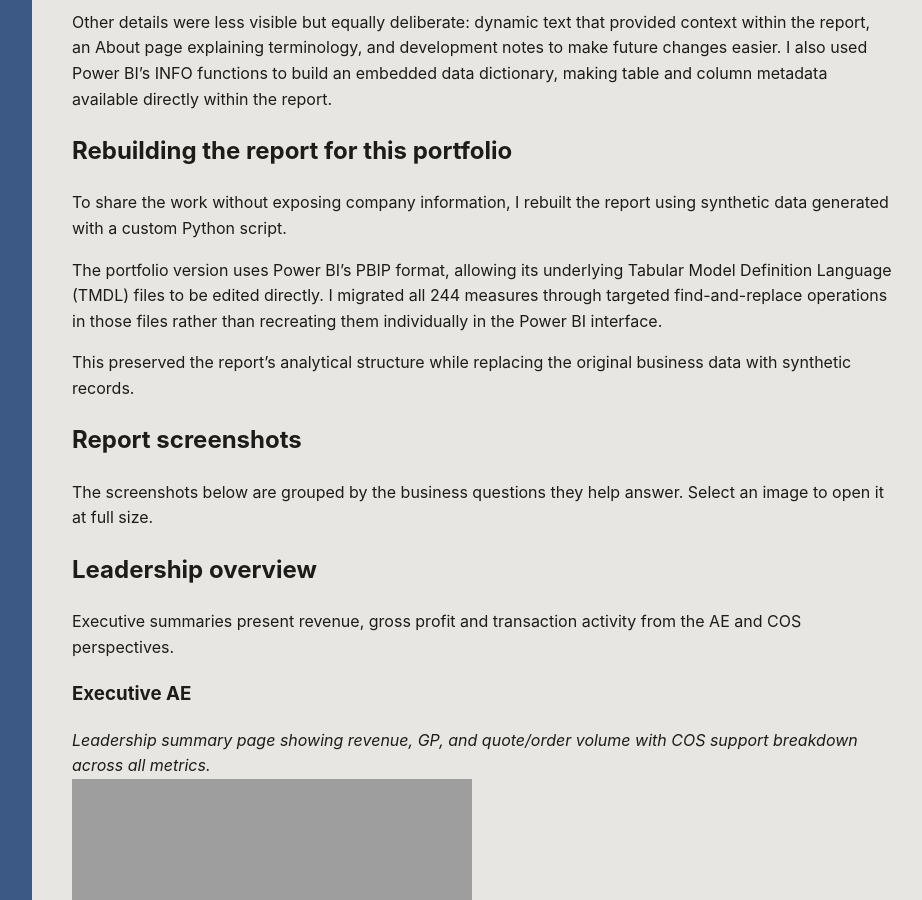
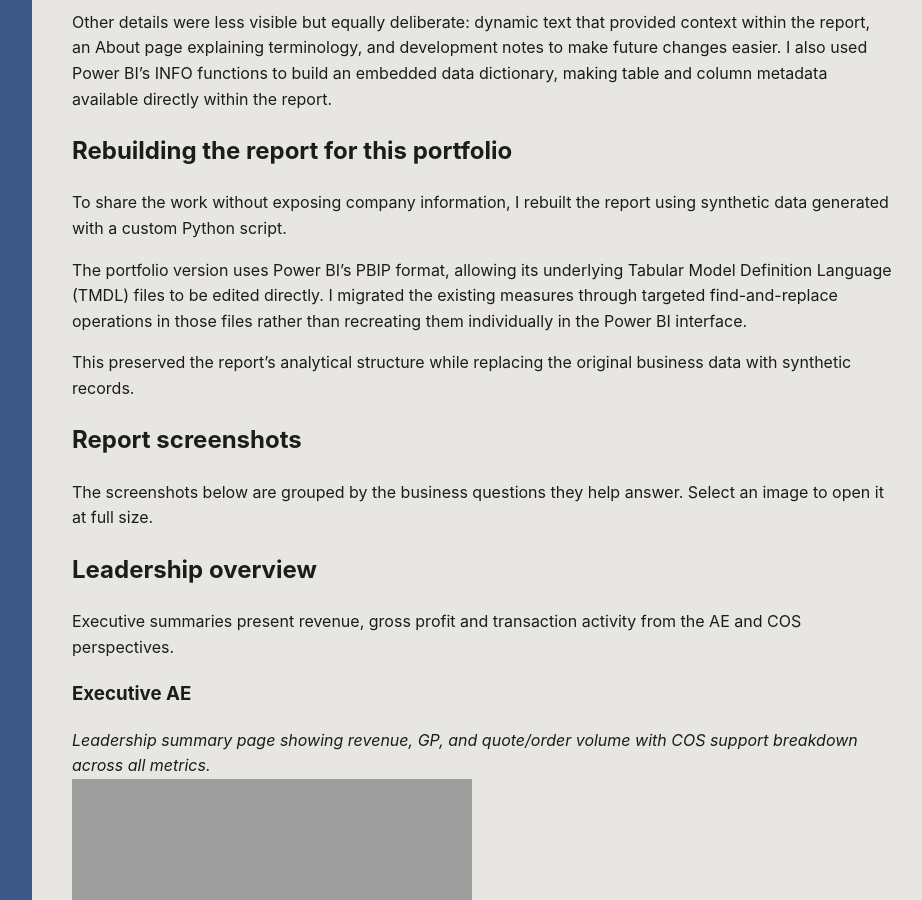
Before and after one commit to janicewhitson/data, a Jekyll site: the page built from projects/sales-support-productivity/index.md, in a window 1280 px wide and 900 px high, scrolled down 1339 px. Shown: the whole window, without its empty margins (158-1080 px from the left). Built offline with Jekyll 4.4.1, drawn with Linux system fonts in a browser that asks for light colours.

Commit message:
Remove measure count from portfolio reconstruction narrative

```diff
--- a/projects/sales-support-productivity/index.md
+++ b/projects/sales-support-productivity/index.md
@@ -45,7 +45,7 @@ Other details were less visible but equally deliberate: dynamic text that provid
 
 To share the work without exposing company information, I rebuilt the report using synthetic data generated with a custom Python script.
 
-The portfolio version uses Power BI's PBIP format, allowing its underlying Tabular Model Definition Language (TMDL) files to be edited directly. I migrated all 244 measures through targeted find-and-replace operations in those files rather than recreating them individually in the Power BI interface.
+The portfolio version uses Power BI's PBIP format, allowing its underlying Tabular Model Definition Language (TMDL) files to be edited directly. I migrated the existing measures through targeted find-and-replace operations in those files rather than recreating them individually in the Power BI interface.
 
 This preserved the report's analytical structure while replacing the original business data with synthetic records.
 
```
